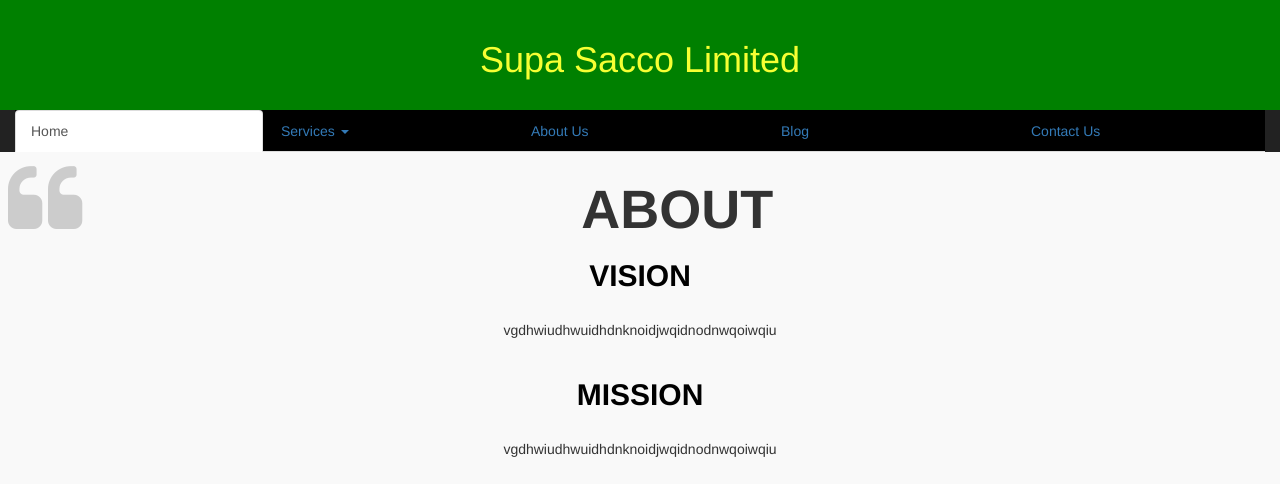
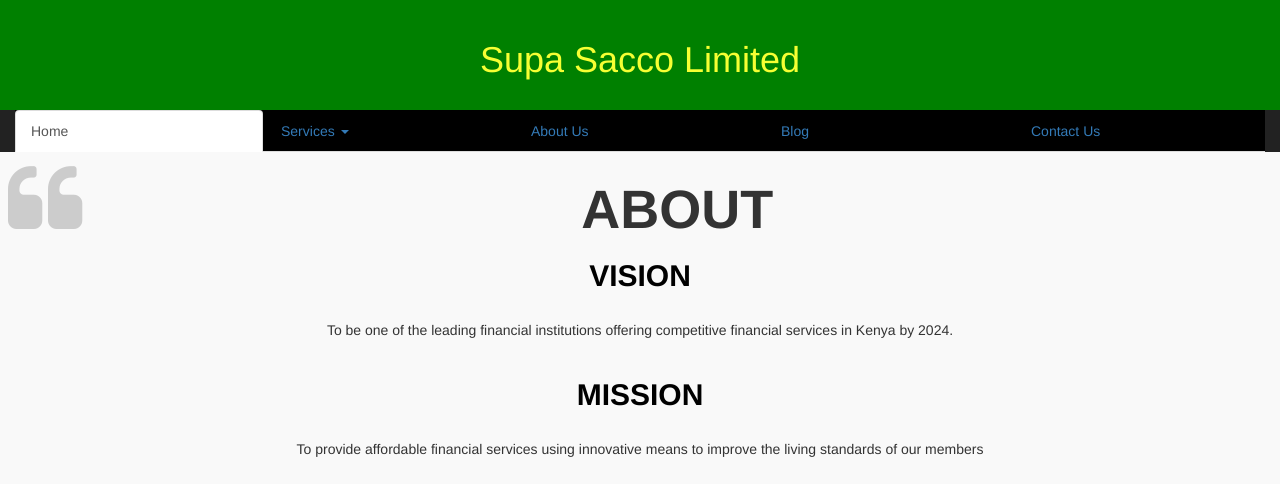
Before and after one commit to liciolentimo/supasacco, a plain HTML site: page about.html in a window 1280 px wide. Shown: the top 484 px of the page. Drawn offline with nearby package versions, Linux system fonts and the light colour scheme.

Commit message:
upates with upstream

```diff
--- a/about.html
+++ b/about.html
@@ -46,9 +46,9 @@
 					<i class="qleft fa fa-quote-left" aria-hidden="true" style="font-size:80px;color:#ccc"></i>
 					<h1 ><strong>ABOUT</strong></h1>
 					<h2><strong>VISION</strong></h2>
-					<p>vgdhwiudhwuidhdnknoidjwqidnodnwqoiwqiu</p>
+					<p>To be one of the leading financial institutions offering competitive financial services in Kenya by 2024.</p>
 					<h2><strong>MISSION</strong></h2>
-					<p>vgdhwiudhwuidhdnknoidjwqidnodnwqoiwqiu</p>
+					<p>To provide affordable financial services using innovative means to improve the living standards of our members</p>
 					<i class="qright fa fa-quote-right" aria-hidden="true" style="font-size:80px;color:#ccc"></i>
 				 </div>
 
```
